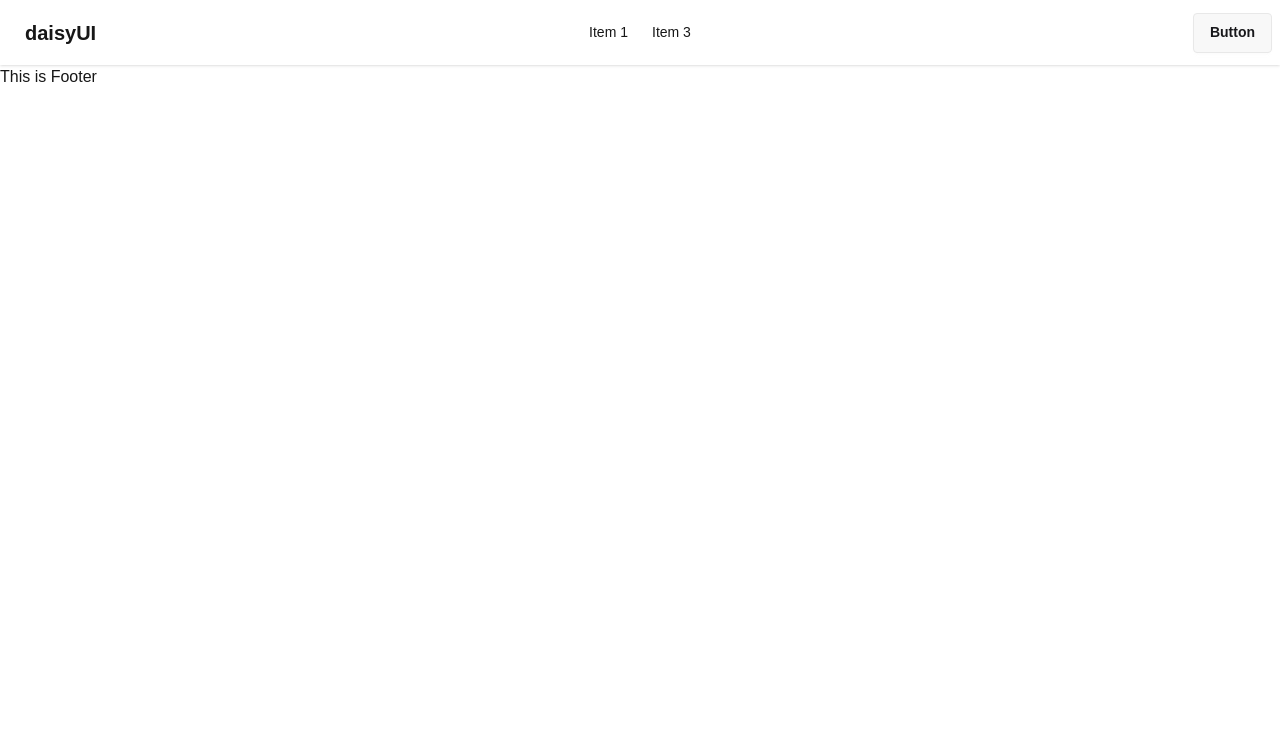
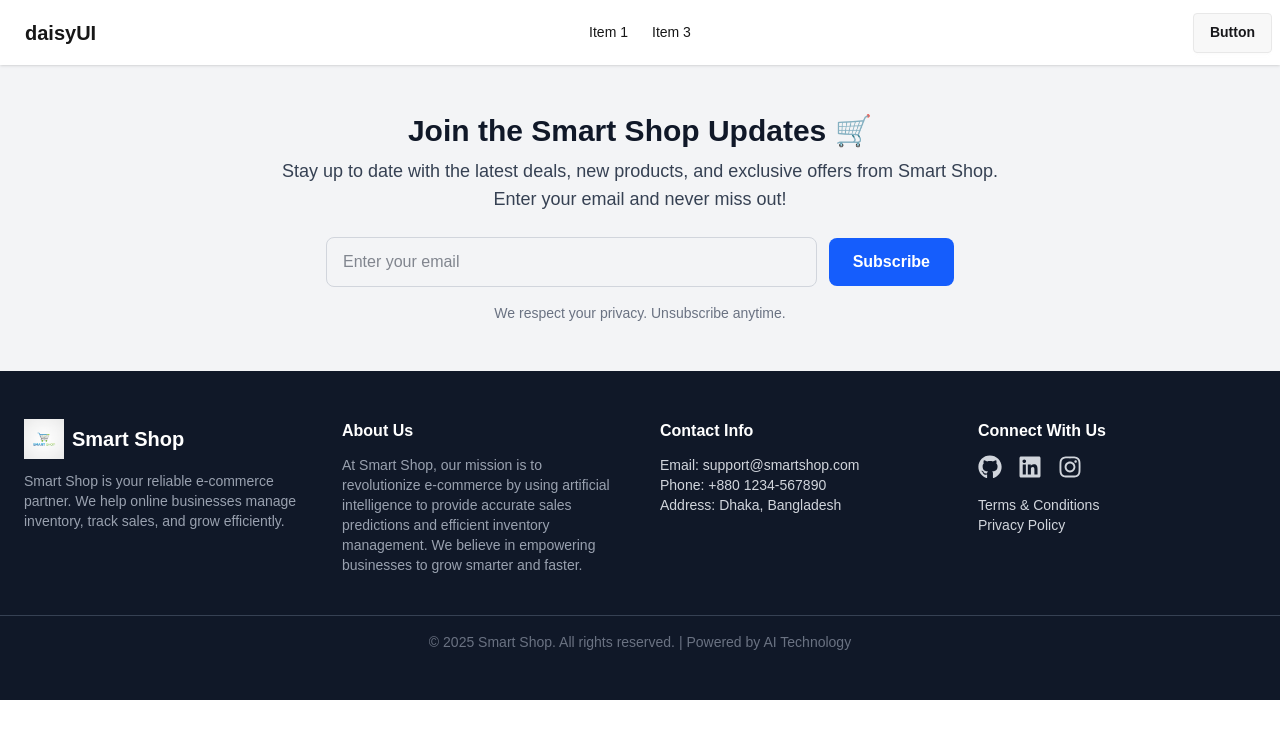
Before and after one commit to Mostakim69/demo-e-projects, a Next.js app: page / in a window 1280 px wide. Shown: the top 738 px of the page. Built offline with nearby package versions, Linux system fonts and the light colour scheme.

Commit message:
i am created newsletter section and footer

```diff
--- /dev/null
+++ b/app/components/newsletter/Newsletter.jsx
@@ -0,0 +1,55 @@
+
+"use client";
+import { useState } from "react";
+
+export default function Newsletter() {
+  const [email, setEmail] = useState("");
+
+  const handleSubmit = (e) => {
+    e.preventDefault();
+    if (!email) return;
+    // Connect to backend later
+    console.log("Subscribed Email:", email);
+    setEmail("");
+  };
+
+  return (
+    <section className="bg-gray-100 py-12 text-gray-900">
+      <div className="max-w-3xl mx-auto text-center px-4">
+        {/* Title */}
+        <h2 className="text-3xl font-bold mb-2">Join the Smart Shop Updates 🛒</h2>
+
+        {/* Subtitle */}
+        <p className="text-lg mb-6 text-gray-700">
+          Stay up to date with the latest deals, new products, and exclusive offers from Smart Shop. Enter your email and never miss out!
+        </p>
+
+        {/* Form */}
+        <form
+          onSubmit={handleSubmit}
+          className="flex flex-col sm:flex-row items-center justify-center gap-3"
+        >
+          <input
+            type="email"
+            placeholder="Enter your email"
+            value={email}
+            onChange={(e) => setEmail(e.target.value)}
+            className="w-full sm:w-2/3 px-4 py-3 rounded-lg border border-gray-300 focus:outline-none focus:ring-2 focus:ring-blue-500"
+            required
+          />
+          <button
+            type="submit"
+            className="px-6 py-3 bg-blue-600 text-white font-semibold rounded-lg hover:bg-blue-500 transition"
+          >
+            Subscribe
+          </button>
+        </form>
+
+        {/* Privacy Note */}
+        <p className="text-sm text-gray-500 mt-4">
+          We respect your privacy. Unsubscribe anytime.
+        </p>
+      </div>
+    </section>
+  );
+}
--- a/app/components/shared/footer/Footer.jsx
+++ b/app/components/shared/footer/Footer.jsx
@@ -1,5 +1,75 @@
-import React from "react";
+// components/Footer.jsx
+import { FaGithub, FaLinkedin, FaInstagram } from "react-icons/fa";
+import Image from "next/image";
+import Link from "next/link";
+import logoImg from "@/public/logo.png"
+
 
 export default function Footer() {
-  return <div>This is Footer</div>;
+  return (
+    <footer className="bg-gray-900 text-gray-300 py-12">
+      <div className="max-w-7xl mx-auto px-6 grid md:grid-cols-4 gap-10">
+        {/* Logo & Name */}
+        <div>
+          <div className="flex items-center gap-2 mb-3">
+            <Image src={logoImg} alt="Smart Shop Logo" width={40} height={40} />
+            <h1 className="text-xl font-bold text-white">Smart Shop</h1>
+          </div>
+          <p className="text-sm text-gray-400">
+           Smart Shop is your reliable e-commerce partner. We help online businesses manage inventory, track sales, and grow efficiently.
+          </p>
+        </div>
+
+        {/* About Us */}
+        <div>
+          <h2 className="text-white font-semibold mb-3">About Us</h2>
+          <p className="text-sm text-gray-400">
+            At Smart Shop, our mission is to revolutionize e-commerce by using
+            artificial intelligence to provide accurate sales predictions and
+            efficient inventory management. We believe in empowering businesses
+            to grow smarter and faster.
+          </p>
+        </div>
+
+        {/* Contact Info */}
+        <div>
+          <h2 className="text-white font-semibold mb-3">Contact Info</h2>
+          <p className="text-sm">Email: support@smartshop.com</p>
+          <p className="text-sm">Phone: +880 1234-567890</p>
+          <p className="text-sm">Address: Dhaka, Bangladesh</p>
+        </div>
+
+        {/* Social Media + Policies */}
+        <div>
+          <h2 className="text-white font-semibold mb-3">Connect With Us</h2>
+          <div className="flex gap-4 mb-4">
+            <Link href="https://github.com" target="_blank">
+              <FaGithub className="w-6 h-6 hover:text-white" />
+            </Link>
+            <Link href="https://linkedin.com" target="_blank">
+              <FaLinkedin className="w-6 h-6 hover:text-white" />
+            </Link>
+            <Link href="https://instagram.com" target="_blank">
+              <FaInstagram className="w-6 h-6 hover:text-white" />
+            </Link>
+          </div>
+          <div className="text-sm space-y-1">
+            <Link href="/terms" className="hover:underline">
+              Terms & Conditions
+            </Link>
+            <br />
+            <Link href="/privacy" className="hover:underline">
+              Privacy Policy
+            </Link>
+          </div>
+        </div>
+      </div>
+
+      {/* Bottom Copyright */}
+      <div className="border-t border-gray-700 mt-10 pt-4 text-center text-sm text-gray-500">
+        © {new Date().getFullYear()} Smart Shop. All rights reserved. | Powered
+        by AI Technology
+      </div>
+    </footer>
+  );
 }
--- a/app/page.js
+++ b/app/page.js
@@ -1,11 +1,13 @@
 import Image from "next/image";
 import Navbar from "./components/shared/Navbar";
 import Footer from "./components/shared/footer/Footer";
+import Newsletter from "./components/newsletter/Newsletter";
 
 export default function Home() {
   return (
     <main>
      <Navbar></Navbar>
+     <Newsletter></Newsletter>
      <Footer></Footer>
     </main>
   );
--- a/package.json
+++ b/package.json
@@ -9,9 +9,11 @@
     "lint": "eslint"
   },
   "dependencies": {
+    "lucide-react": "^0.544.0",
     "next": "15.5.3",
     "react": "19.1.0",
-    "react-dom": "19.1.0"
+    "react-dom": "19.1.0",
+    "react-icons": "^5.5.0"
   },
   "devDependencies": {
     "@eslint/eslintrc": "^3",
```
Also changed, not shown: public/logo.png (added), 1 other file (tests, documents, lock files or other folders).
